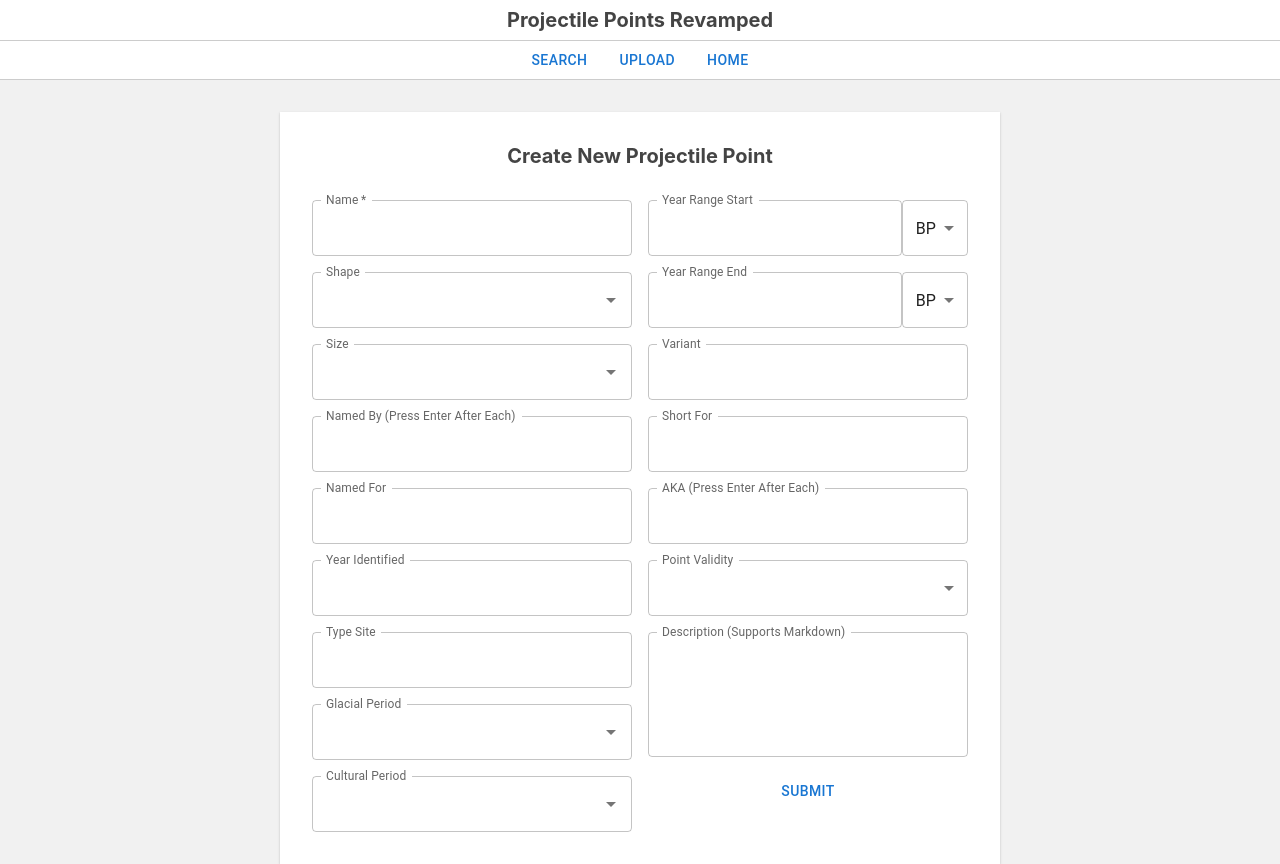
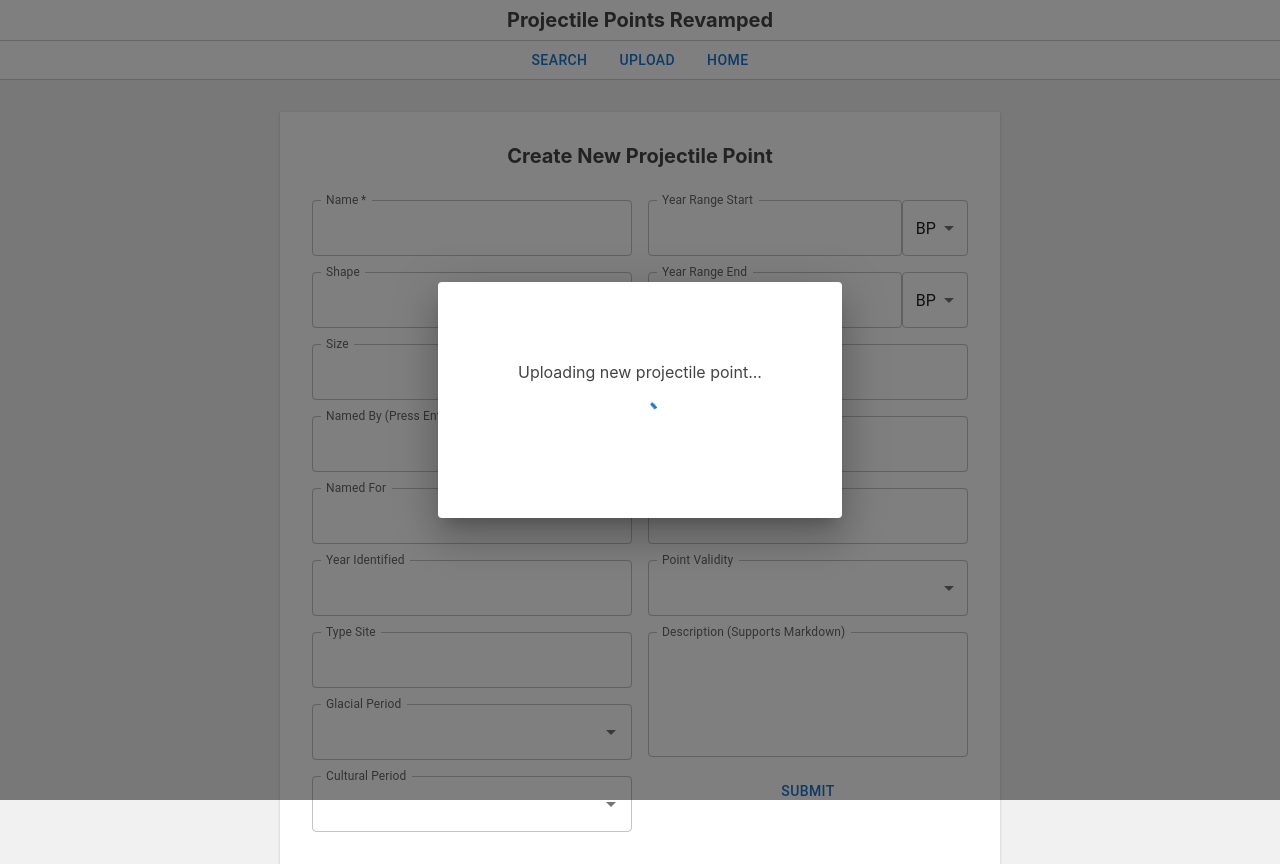
Before and after one commit to cameronmcginley/projectile-points-database, a Next.js app: page /points/upload in a window 1280 px wide. Built offline with nearby package versions, Linux system fonts and the light colour scheme.

Commit message:
Improve upload response interface

```diff
--- a/components/PointUpload/Panel.tsx
+++ b/components/PointUpload/Panel.tsx
@@ -5,6 +5,8 @@ import {
   Select,
   SelectChangeEvent,
   TextField,
+  Dialog,
+  CircularProgress,
 } from "@mui/material";
 import React from "react";
 import { cultural_period } from "../../constants/cultural_period";
@@ -18,6 +20,9 @@ import MultiTextField from "./MultiTextField";
 import CustomTextField from "./TextField";
 
 const Panel = () => {
+  const [dialogOpen, setDialogOpen] = React.useState(true);
+
+  // Form Fields
   const [point_name, set_point_name] = React.useState("");
   const [point_shape, set_point_shape] = React.useState([]);
   const [point_size, set_point_size] = React.useState([]);
@@ -89,8 +94,13 @@ const Panel = () => {
       console.log("Error Submitting");
       return;
     }
-    uploadNewPoint();
-    console.log("Submitted!");
+
+    setDialogOpen(true);
+    let name_id = uploadNewPoint();
+
+    setTimeout(() => {
+      window.open(`/points/${name_id}`);
+    }, 3000);
   };
 
   return (
@@ -279,6 +289,21 @@ const Panel = () => {
 
           {/* Submit button */}
           <Button onClick={handleSubmit}>Submit</Button>
+          <Dialog open={dialogOpen}>
+            <Box
+              sx={{
+                m: "5rem",
+                display: "flex",
+                flexDirection: "column",
+                justifyContent: "center",
+                alignItems: "center",
+                gap: "1rem",
+              }}
+            >
+              <p>Uploading new projectile point...</p>
+              <CircularProgress />
+            </Box>
+          </Dialog>
         </Box>
       </Box>
     </>
```
